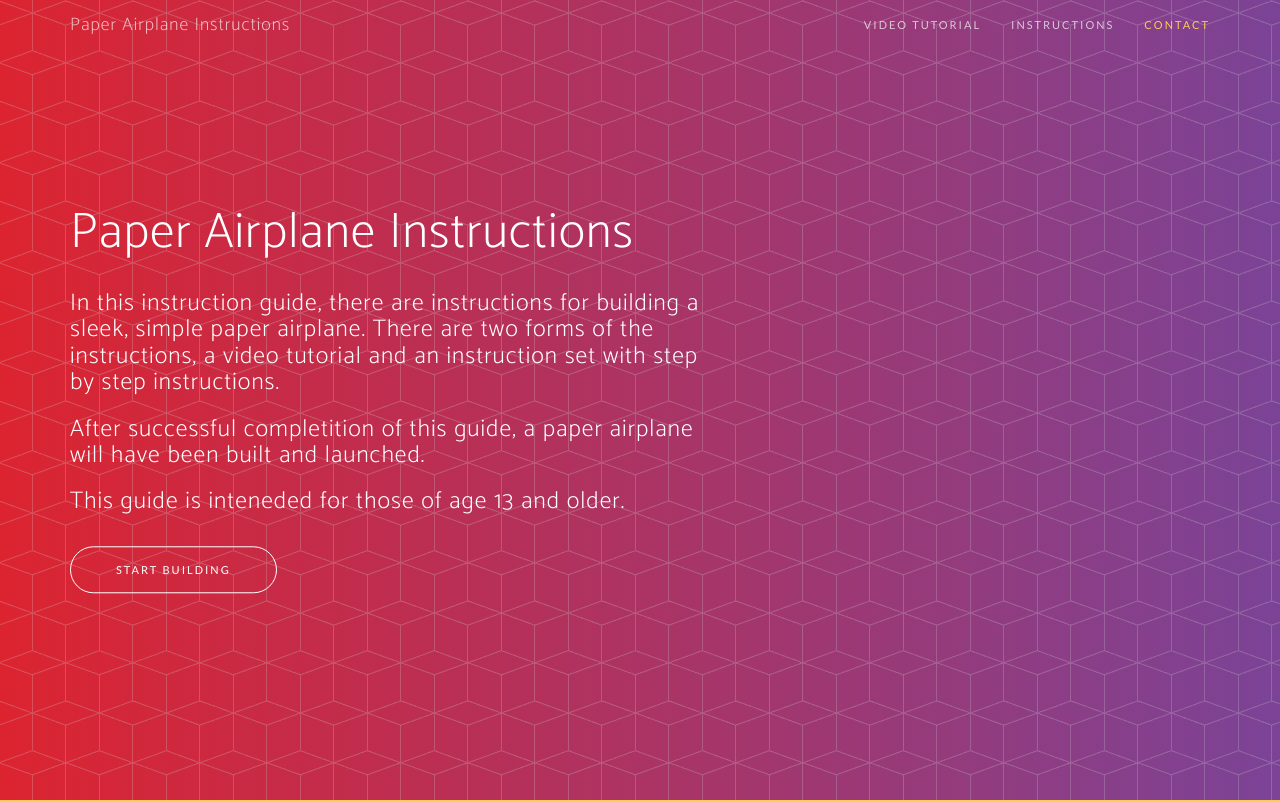
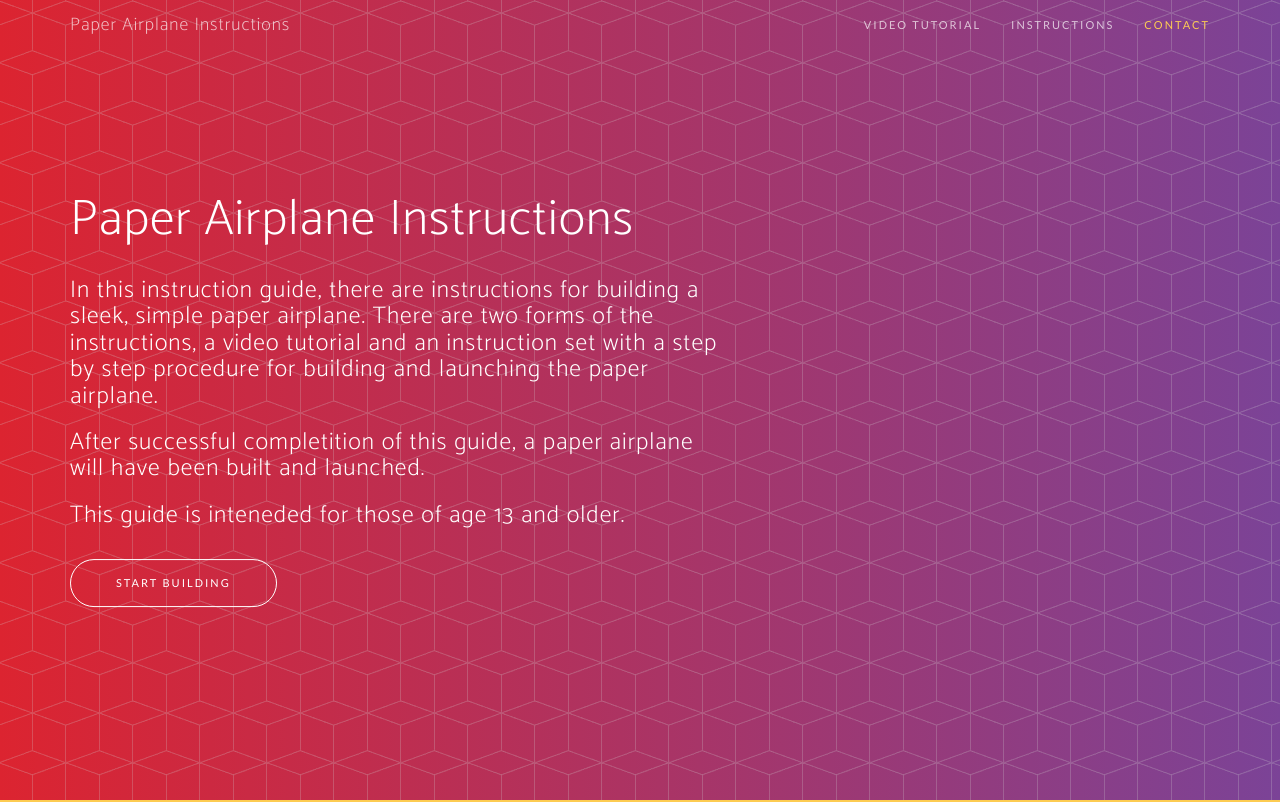
Before and after one commit to jackcmeyer/paperairplaneinstructions, a website: page index.html in a window 1280 px wide. Shown: the top 802 px of the page. Drawn offline with nearby package versions, Linux system fonts and the light colour scheme; a web font is replaced by a local one.

Commit message:
updated purpose

```diff
--- a/index.html
+++ b/index.html
@@ -93,7 +93,8 @@
                             <h3>
                                 In this instruction guide, there are instructions for building
                                 a sleek, simple paper airplane. There are two forms of the instructions,
-                                a video tutorial and an instruction set with step by step instructions.
+                                a video tutorial and an instruction set with a step by step procedure
+                                for building and launching the paper airplane.
                             </h3>
                             <h3>
                                 After successful completition of this guide, a paper airplane
```
